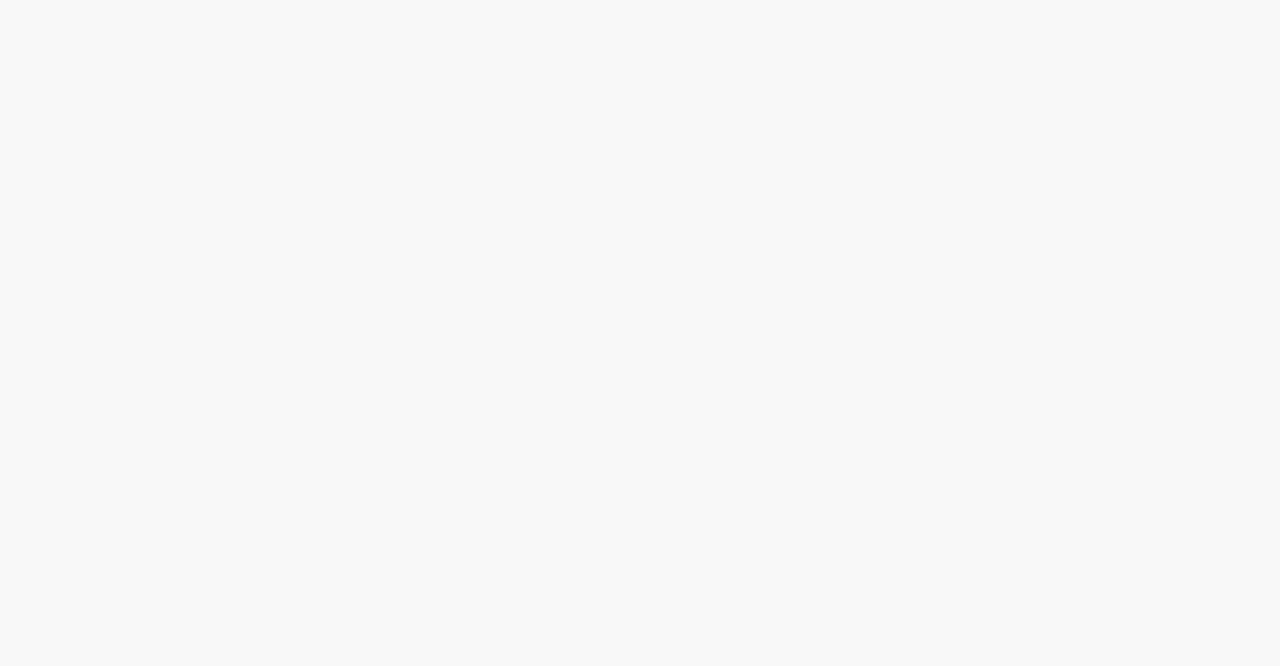
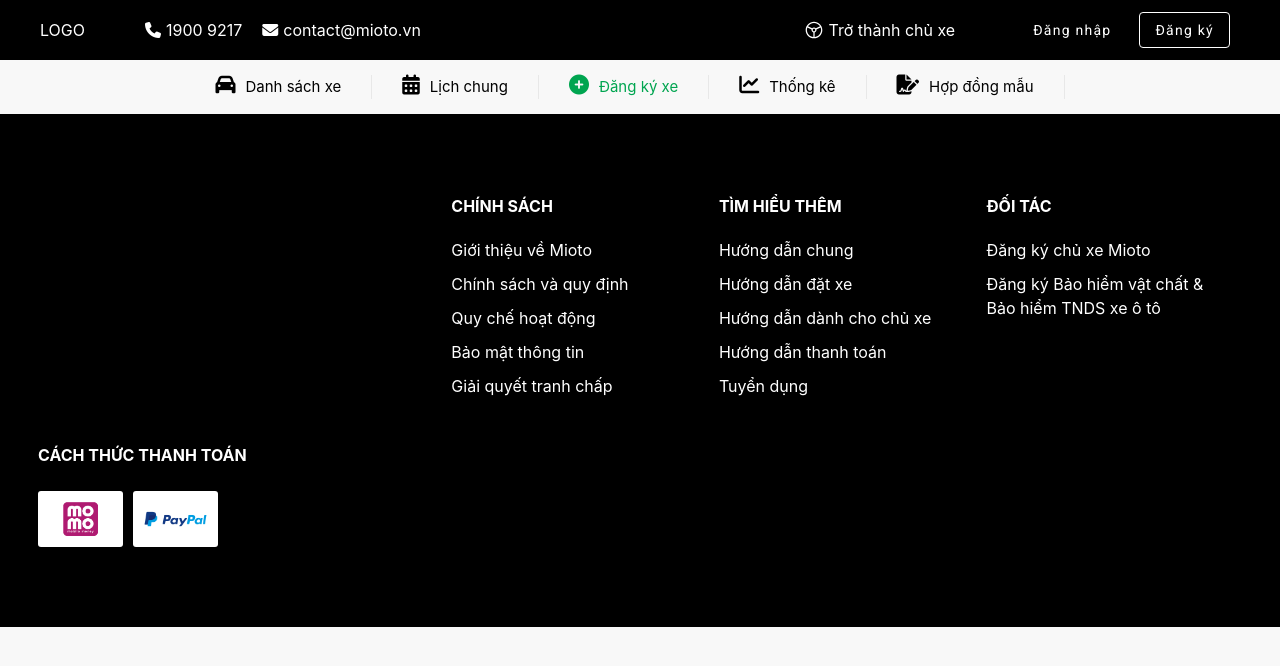
Before and after one commit to huynhgiahuy0409/fe-car-rental, an Angular app: page /car-owner in a window 1280 px wide. Before the commit this address led to /. Shown: the top 666 px of the page. Built offline with nearby package versions, Linux system fonts and the light colour scheme.

Commit message:
add car owner navbar

```diff
--- a/angular.json
+++ b/angular.json
@@ -102,5 +102,8 @@
         }
       }
     }
+  },
+  "cli": {
+    "analytics": "eccdb3ff-407d-458c-b4b9-da5c31071743"
   }
 }
--- /dev/null
+++ b/src/app/customer/components/car-owner/car-owner.component.html
@@ -0,0 +1,2 @@
+<owner-navbar></owner-navbar>
+<router-outlet></router-outlet>
--- /dev/null
+++ b/src/app/customer/components/car-owner/components/navbar/navbar.component.html
@@ -0,0 +1,22 @@
+<div class="d-flex-bo justify-content-center-bo align-items-center-bo flex-nowrap-bo bx__shadow">
+    <a class="c-o-1 owner__nav-item" routerLink="/">
+        <i class="fa-solid fa-car fs-200"></i>
+        <span class="label__car">Danh sách xe</span>
+    </a>
+    <a class="c-o-1 owner__nav-item" routerLink="/">
+        <i class="fa-solid fa-calendar-days fs-200"></i>
+        <span class="label__car">Lịch chung</span>
+    </a>
+    <a class="c-o-1 owner__nav-item active" routerLink="/">
+        <i class="fa-solid fa-circle-plus fs-200"></i>
+        <span class="label__car">Đăng ký xe</span>
+    </a>
+    <a class="c-o-1 owner__nav-item" routerLink="/">
+        <i class="fa-solid fa-chart-line fs-200"></i>
+        <span class="label__car">Thống kê</span>
+    </a>
+    <a class="c-o-1 owner__nav-item" routerLink="/">
+        <i class="fa-solid fa-file-signature fs-200"></i>
+        <span class="label__car">Hợp đồng mẫu</span>
+    </a>
+</div>
--- /dev/null
+++ b/src/app/customer/components/car-owner/components/navbar/navbar.component.scss
@@ -0,0 +1,27 @@
+.label {
+  &__car {
+    font-size: 150%;
+    margin: 10px;
+  }
+}
+
+.fs-200 {
+  font-size: 200%;
+}
+
+.owner {
+  &__nav {
+    &-item {
+      margin: 15px;
+      padding-right: 20px;
+      border-right: 1px solid #e8e8e8;
+      transition: all 0.2s ease;
+      &:hover {
+        color: var(--gemstone-color);
+      }
+      &.active {
+        color: var(--gemstone-color);
+      }
+    }
+  }
+}
--- a/src/app/customer/customer-routing.module.ts
+++ b/src/app/customer/customer-routing.module.ts
@@ -3,17 +3,25 @@ import { RouterModule, Routes } from '@angular/router';
 import { CustomerComponent } from './customer.component';
 
 const routes: Routes = [
-  { path: '', component: CustomerComponent, children: [
-    {
-      path: 'home',
-      loadChildren: () =>
-        import('./components/home/home.module').then((m) => m.HomeModule),
-    },
-  ] },
+  {
+    path: '', component: CustomerComponent, children: [
+      {
+        path: 'home',
+        loadChildren: () =>
+          import('./components/home/home.module').then((m) => m.HomeModule),
+      },
+      {
+        path: 'car-owner',
+        loadChildren: () =>
+          import('./components/car-owner/car-owner.module').then((m) => m.CarOwnerModule),
+      }
+    ]
+  },
 ];
+
 
 @NgModule({
   imports: [RouterModule.forChild(routes)],
   exports: [RouterModule],
 })
-export class CustomerRoutingModule {}
+export class CustomerRoutingModule { }
--- a/src/assets/customize-style/common-style.scss
+++ b/src/assets/customize-style/common-style.scss
@@ -17,10 +17,10 @@
 }
 
 .mr-r-5 {
-    margin-right: 5px
+  margin-right: 5px;
 }
 .mr-l-5 {
-    margin-left: 5px
+  margin-left: 5px;
 }
 
 .mr-r-10 {
@@ -31,10 +31,10 @@
 }
 
 .mr-t-10 {
-    margin-top: 10px
+  margin-top: 10px;
 }
 .mr-b-10 {
-    margin-top: 10px
+  margin-top: 10px;
 }
 .mr-side-10 {
   margin: 0 10px;
@@ -48,10 +48,10 @@
 }
 
 .pd-r-5 {
-    padding-right: 5px
+  padding-right: 5px;
 }
 .pd-l-5 {
-    padding-left: 5px
+  padding-left: 5px;
 }
 
 .pd-r-10 {
@@ -62,10 +62,10 @@
 }
 
 .pd-t-10 {
-    padding-top: 10px
+  padding-top: 10px;
 }
 .pd-b-10 {
-    padding-top: 10px
+  padding-top: 10px;
 }
 .pd-side-5 {
   padding: 0 5px;
@@ -98,7 +98,7 @@
 }
 
 .btn.btn-raised:hover {
-    box-shadow: 0 2px 8px rgba(0, 0, 0, 0.2)
+  box-shadow: 0 2px 8px rgba(0, 0, 0, 0.2);
 }
 
 .btn.btn-m {
@@ -139,14 +139,13 @@
   color: var(--sec-primary-color--);
 }
 
-
 .separate-line {
   height: 1px;
   background-color: var(--grey-color--);
 }
 
 // Text
-.title{
+.title {
   display: block;
   margin-bottom: 15px;
   color: var(--primary-text-color);
@@ -210,7 +209,8 @@
   min-height: 2.5rem;
 }
 
-.alert-c {}
+.alert-c {
+}
 
 .alert-c.alert-c--success {
   color: var(--base-lime-color--);
@@ -239,13 +239,12 @@
 .h-item.h-item--purple-hover:hover {
   color: var(--purple-color) !important;
 }
-.h-item:first-child .h-item__link{
-    padding-left: 0
+.h-item:first-child .h-item__link {
+  padding-left: 0;
 }
 .h-item .right-icon-wrapper {
   display: inline;
 }
-
 
 .h-item.h-item--separation::before {
   content: "";
@@ -271,7 +270,8 @@
   font-weight: 400;
 }
 
-ul.v-list {}
+ul.v-list {
+}
 
 li.v-item {
   padding: 10px;
@@ -340,7 +340,7 @@ li.v-item.bg--hover:hover {
 
 .popover--bg-clr {
   background-color: var(--white-color);
-    color: black
+  color: black;
 }
 
 // animation
@@ -395,17 +395,17 @@ li.v-item.bg--hover:hover {
   font-size: 20px;
   border-radius: 50%;
   background-color: #fff;
-    transition: all .1s cubic-bezier(.4, 0, .6, 1);
+  transition: all 0.1s cubic-bezier(0.4, 0, 0.6, 1);
   display: flex;
   justify-content: center;
   align-items: center;
   outline: 0;
-    transition: all .1s linear;
-    z-index: 2
+  transition: all 0.1s linear;
+  z-index: 2;
 }
 
 .carousel-arrow i {
-    color: rgba(0, 0, 0, .54);
+  color: rgba(0, 0, 0, 0.54);
 }
 
 .carousel-arrow--hint {
@@ -440,7 +440,7 @@ li.v-item.bg--hover:hover {
 
 .image-carousel__item-list {
   height: 100%;
-    transition: all .3s linear;
+  transition: all 0.3s linear;
 }
 
 .image-carousel__item {
@@ -464,7 +464,7 @@ li.v-item.bg--hover:hover {
   margin-left: 1px;
 }
 
-.booking-oto-rating-stars__star-wrapper>.booking-oto-rating-stars__lit {
+.booking-oto-rating-stars__star-wrapper > .booking-oto-rating-stars__lit {
   overflow: hidden;
   position: absolute;
   height: 100%;
@@ -503,7 +503,6 @@ svg.booking-oto-rating-stars__primary-star {
   position: relative;
 }
 
-
 svg.booking-oto-rating-stars__hollow-star {
   color: var(--primary-color);
   fill: currentColor;
@@ -517,7 +516,7 @@ svg.booking-oto-rating-stars__hollow-star {
   border-radius: 100rem;
   display: inline-block;
   position: relative;
-    border: 0.0625rem solid rgba(0, 0, 0, .09);
+  border: 0.0625rem solid rgba(0, 0, 0, 0.09);
   box-sizing: border-box;
 }
 
@@ -542,13 +541,13 @@ svg.bo-svg-icon--sm {
   height: 1rem;
 }
 // image
-.fix-img{
+.fix-img {
   position: relative;
   max-width: 100%;
   padding-bottom: 100%;
   overflow: hidden;
 }
-.fix-img img{
+.fix-img img {
   position: absolute;
   top: 0;
   left: 0;
@@ -556,3 +555,11 @@ svg.bo-svg-icon--sm {
   height: 100%;
   object-fit: cover;
 }
+
+.bx__shadow {
+  box-shadow: 0 1px 6px 3px rgba(0, 0, 0, 0.1) !important;
+}
+
+.bx__shadow-1 {
+  box-shadow: 0 1px 5px 1px rgba(0, 0, 0, 0.1) !important;
+}
```
Also changed, not shown: src/app/customer/components/car-owner/car-owner-routing.module.ts (added, +15 -0 lines), src/app/customer/components/car-owner/car-owner.component.ts (added, +10 -0 lines), src/app/customer/components/car-owner/car-owner.module.ts (added, +21 -0 lines), src/app/customer/components/car-owner/components/navbar/navbar.component.ts (added, +10 -0 lines), src/app/customer/customer.module.ts (+3 -4 lines), src/app/customer/components/car-owner/car-owner.component.scss (added), 2 other files (tests, documents, lock files or other folders). Lines whose indentation alone changed are shown as unchanged.
